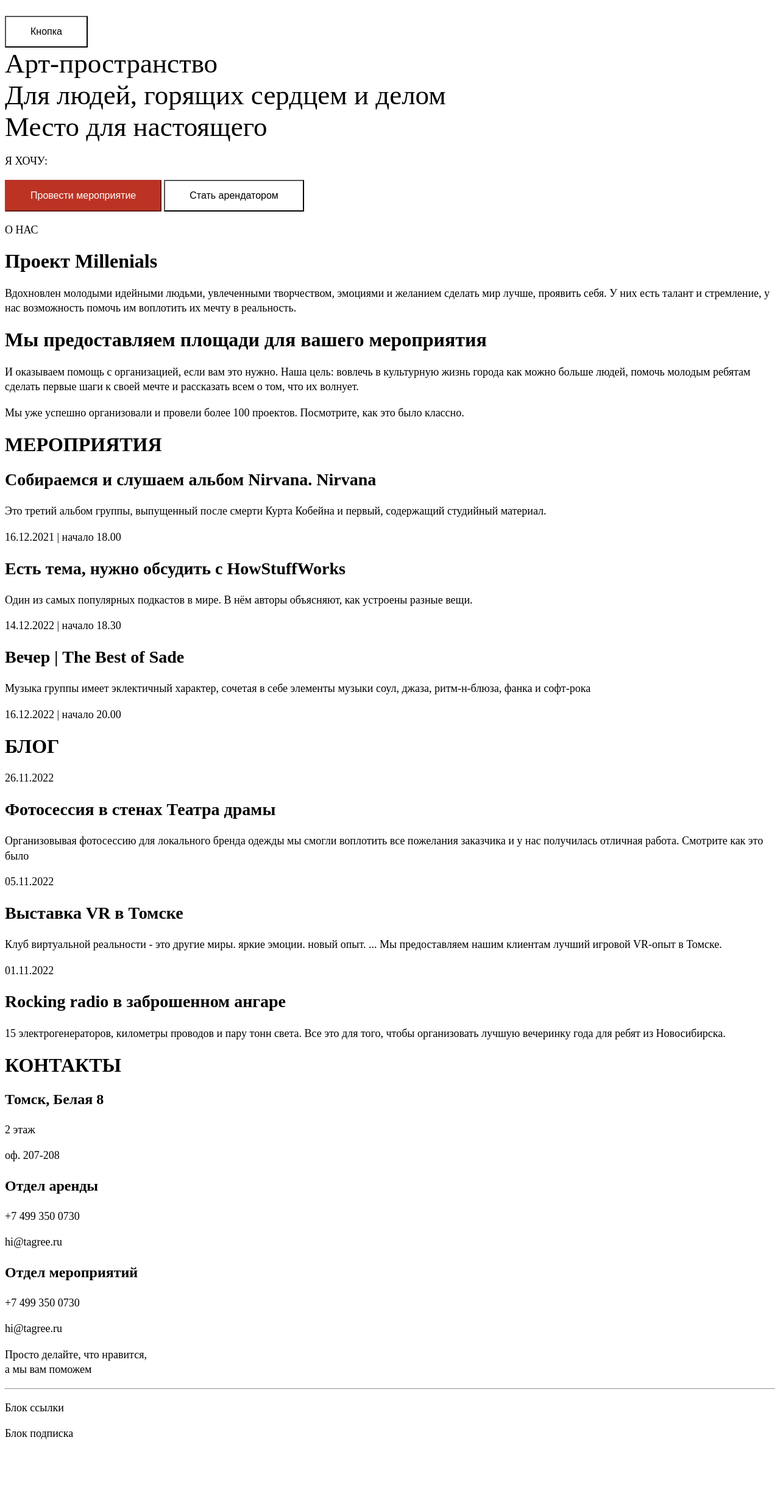
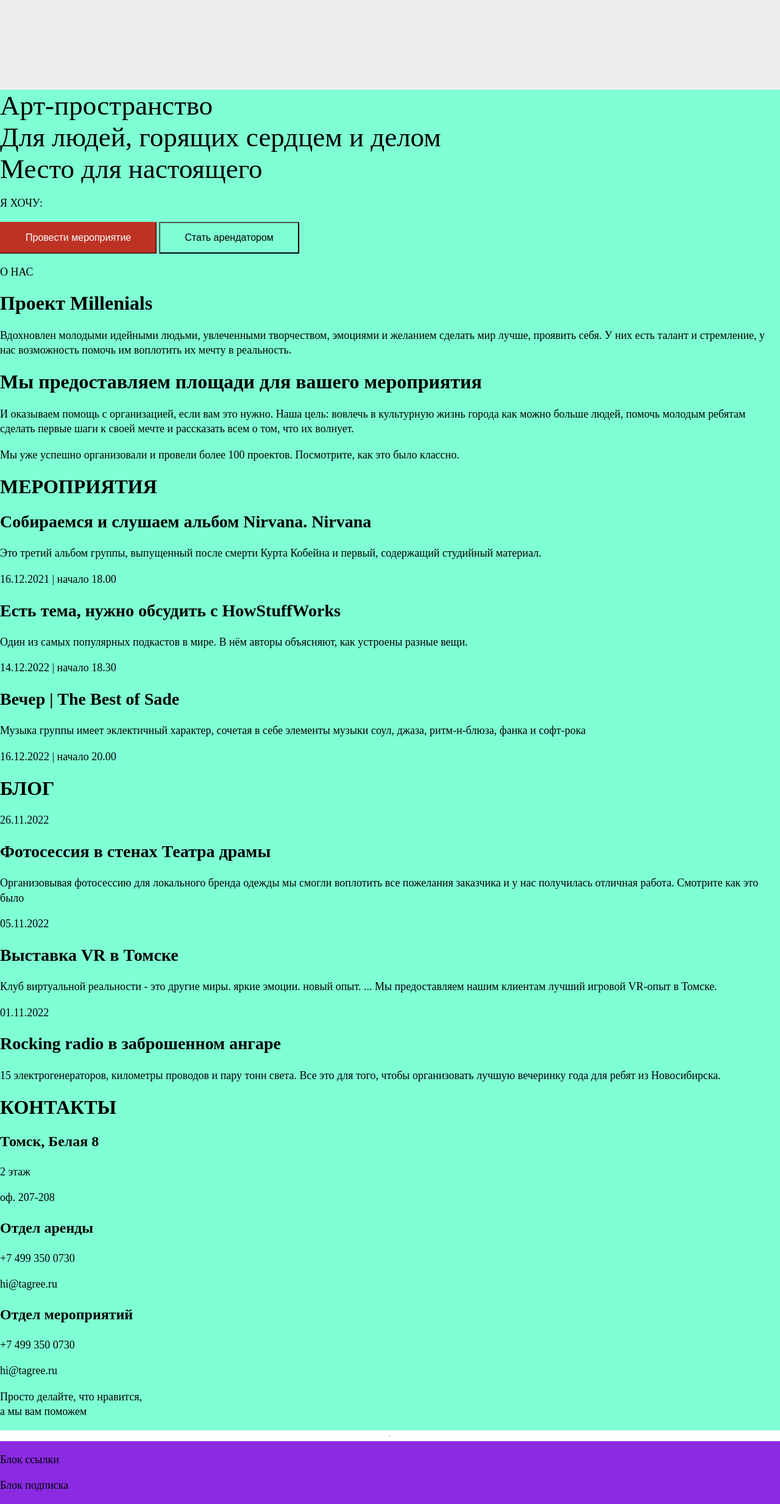
Before and after one commit to langu0r/langu0r.github.io, a plain HTML site: page my_projects/index.html in a window 1280 px wide. Shown: the whole page at 61% size. Before the commit the page ends 2382 px from the top, so only its background shows below. Drawn offline with Linux system fonts and the light colour scheme.

Commit message:
header styling

```diff
--- a/my_projects/index.html
+++ b/my_projects/index.html
@@ -5,18 +5,12 @@
     <title>Главная страница</title>
     <link rel="stylesheet" href="styles/styles.css">
   </head>
-  <body>
-
+  <body class="body">
     <header class="page-header">
-        <a href="index.html" class="page-header__logo">
-            <img class="page-header__logo-icon"/>
-        </a>
-        <nav class="page-header__nav">
-            <a href="#" class='page-header__nav-link'></a>
-        </nav>
-        <button type="button" class="button--default button">Кнопка</button>
+        <div class="page-header__container">
+            <a href="#" class="page-header__container"></a>
+        </div>
     </header>
-
 
     <div class="main">
 
@@ -134,7 +128,7 @@
 
     </div>
     <hr>
-    <div class="footer">
+    <footer class="page-footer">
         <div class="section">
             <p class="text1">Блок ссылки</p>
         </div>
@@ -142,7 +136,7 @@
         <div class="section">
             <p class="text1">Блок подписка</p>
         </div>
-    </div>
+    </footer>
 
   </body>
 </html>
--- a/my_projects/styles/styles.css
+++ b/my_projects/styles/styles.css
@@ -1,3 +1,52 @@
+html,
+body {
+  margin: 0;
+  padding: 0;
+  width: 100%;
+}
+
+.body {
+  box-sizing: border-box;
+  display: flex;
+  flex-direction: column;
+  min-height: 100vh;
+  padding-top: 147px;
+}
+
+.page-header {
+  position: fixed;
+  top: 0;
+  left: 0;
+  width: 100%;
+  height: 147px;
+  display: flex;
+  align-items: center;
+  background-color: rgba(222, 222, 222, 0.5);
+  backdrop-filter: blur(20px);
+  z-index: 100;
+}
+
+.page-header__container {
+  box-sizing: border-box;
+  display: flex;
+  align-items: center;
+  width: 100%;
+  max-width: 1414px;
+  margin: 0 auto;
+  padding-left: 40px;
+  padding-right: 40px;
+}
+
+.main {
+  flex: 1 0 auto;
+  background-color: aquamarine;
+}
+
+.page-footer {
+  flex: 0 0 auto;
+  background-color: blueviolet;
+}
+
 h1 {
     font-size: 32px;
 }
```
